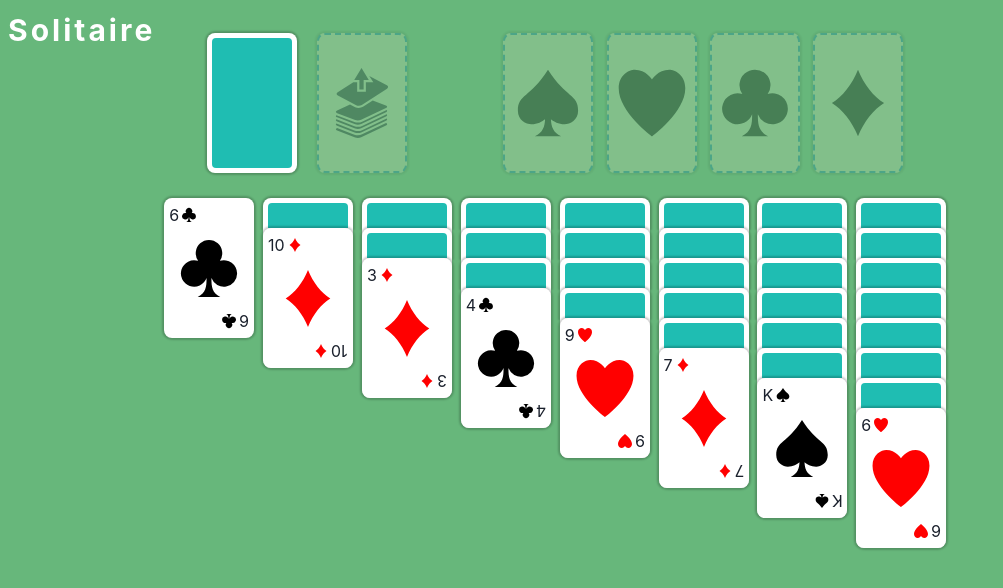
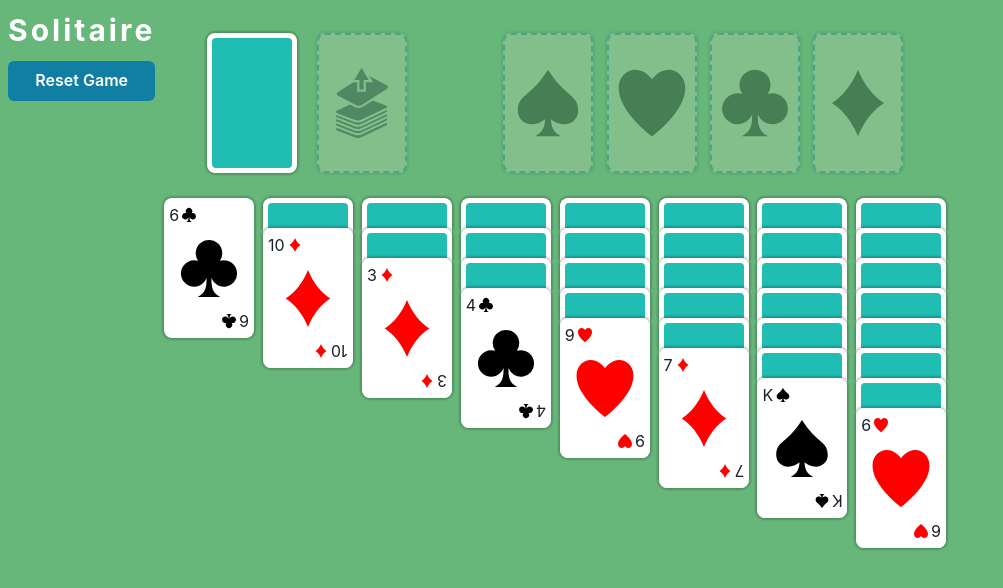
Before and after one commit to oldben87/windows-games, a React (Create React App) app: page / in a window 1280 px wide. Shown: the top 588 px of the page, without its empty margins (0-1003 px from the left). Built offline with nearby package versions, Linux system fonts and the light colour scheme.

Commit message:
Add reset button and a win state

```diff
--- a/src/components/GameBoard.tsx
+++ b/src/components/GameBoard.tsx
@@ -1,5 +1,16 @@
 import { useState, useEffect } from 'react'
-import { Flex, Spinner } from '@chakra-ui/react'
+import {
+  Flex,
+  Spinner,
+  useDisclosure,
+  Drawer,
+  DrawerOverlay,
+  DrawerHeader,
+  DrawerContent,
+  DrawerBody,
+  Button,
+  Text,
+} from '@chakra-ui/react'
 import { Background, PageTitle } from './furniture'
 import { CardPileColumn } from './cardPiles/CardPileColumn'
 import { HiddenSpareDeckPile } from './cardPiles/HiddenSpareDeckPile'
@@ -9,11 +20,14 @@ import { GameState, SuitEnum, CardState } from 'types'
 import { SuitPile } from './cardPiles/SuitPile'
 
 export default function GameBoard() {
-  const [shuffledDeck] = useState<Array<number>>(getShuffledDeck())
+  const [shuffledDeck, setShuffledDeck] = useState<Array<number>>(
+    getShuffledDeck(),
+  )
   const [initialLoad, setInitialLoad] = useState(false)
   const [cardState, setCardState] = useState<CardState>({})
   const [gameState, setGameState] = useState<GameState | null>(null)
   const [selectedId, setSelectedId] = useState<string | null>(null)
+  const { isOpen, onOpen, onClose } = useDisclosure()
 
   useEffect(() => {
     if (shuffledDeck.length && initialLoad === false) {
@@ -23,10 +37,37 @@ export default function GameBoard() {
     }
   }, [shuffledDeck, initialLoad])
 
+  useEffect(() => {
+    if (
+      gameState &&
+      gameState.suitPile1.length === 13 &&
+      gameState.suitPile2.length === 13 &&
+      gameState.suitPile3.length === 13 &&
+      gameState.suitPile4.length === 13
+    ) {
+      onOpen()
+    }
+  }, [gameState])
+
   return (
     <Background>
-      <PageTitle title="Solitaire" />
-
+      <Flex direction="column">
+        <PageTitle title="Solitaire" />
+        <Button
+          background="darkerBlue"
+          _hover={{ bg: 'primaryBlue' }}
+          _active={{ bg: 'darkerBlue' }}
+          color="white"
+          border="none"
+          mt={2}
+          onClick={() => {
+            setInitialLoad(false)
+            setShuffledDeck(getShuffledDeck())
+          }}
+        >
+          Reset Game
+        </Button>
+      </Flex>
       {gameState !== null && shuffledDeck.length ? (
         <Flex
           direction="column"
@@ -188,6 +229,17 @@ export default function GameBoard() {
       ) : (
         <Spinner h={20} w={20} ml={10} color="primaryBlue" />
       )}
+      <Drawer placement="top" onClose={onClose} isOpen={isOpen} size="xl">
+        <DrawerOverlay />
+        <DrawerContent>
+          <DrawerHeader borderBottomWidth="1px">
+            You won, well done!
+          </DrawerHeader>
+          <DrawerBody>
+            <Text>Press the reset button to start a new game!</Text>
+          </DrawerBody>
+        </DrawerContent>
+      </Drawer>
     </Background>
   )
 }
--- a/src/components/furniture/GameCard.tsx
+++ b/src/components/furniture/GameCard.tsx
@@ -17,7 +17,7 @@ const getCardProps = (
       borderRadius: '12px',
       p: '5px',
       marginLeft: fixPosition ? 0 : '-5px',
-      marginTop: '-5px',
+      marginTop: fixPosition ? 0 : '-5px',
       marginRight: fixPosition ? '-5px' : 0,
     }
   }
```
